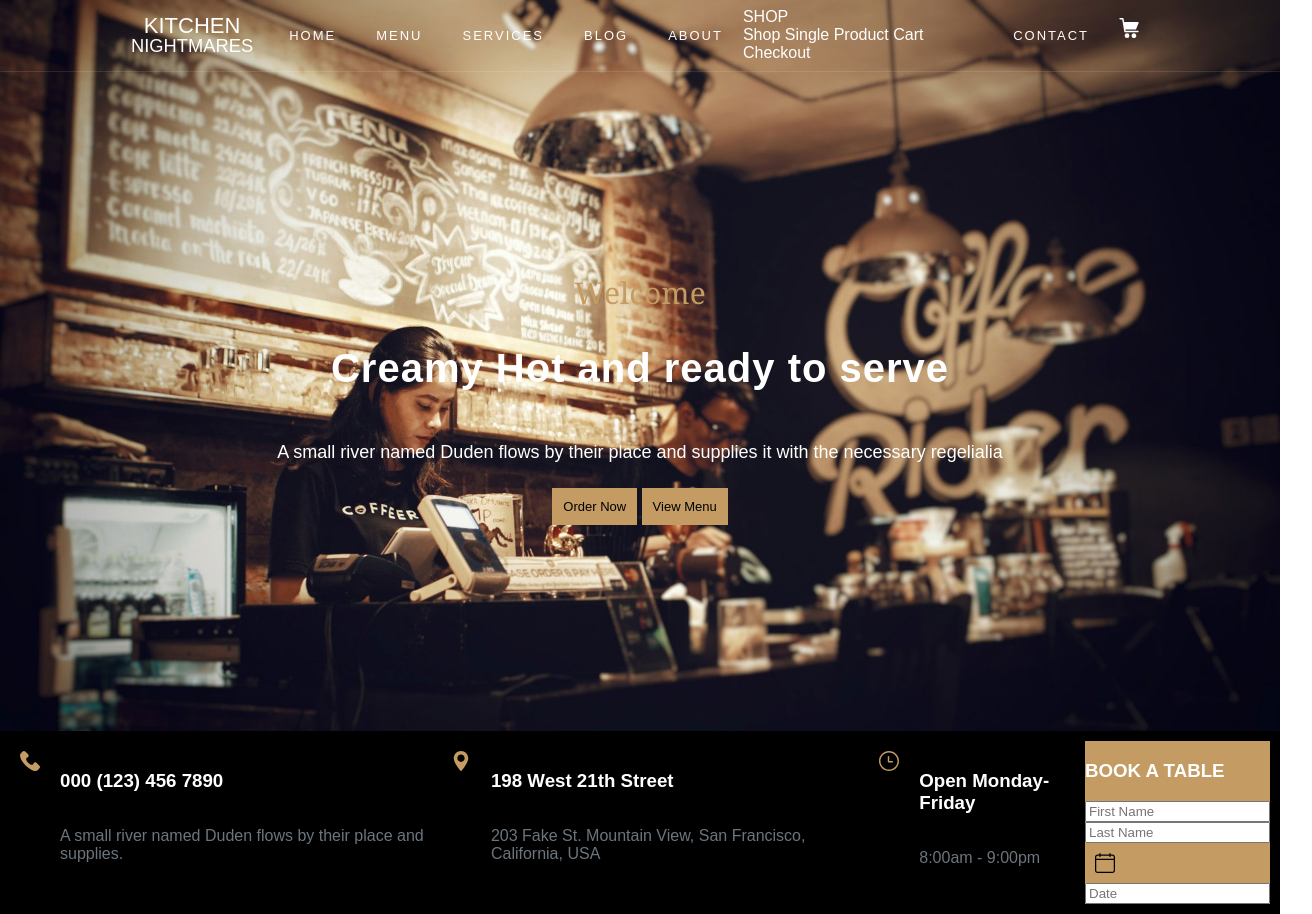
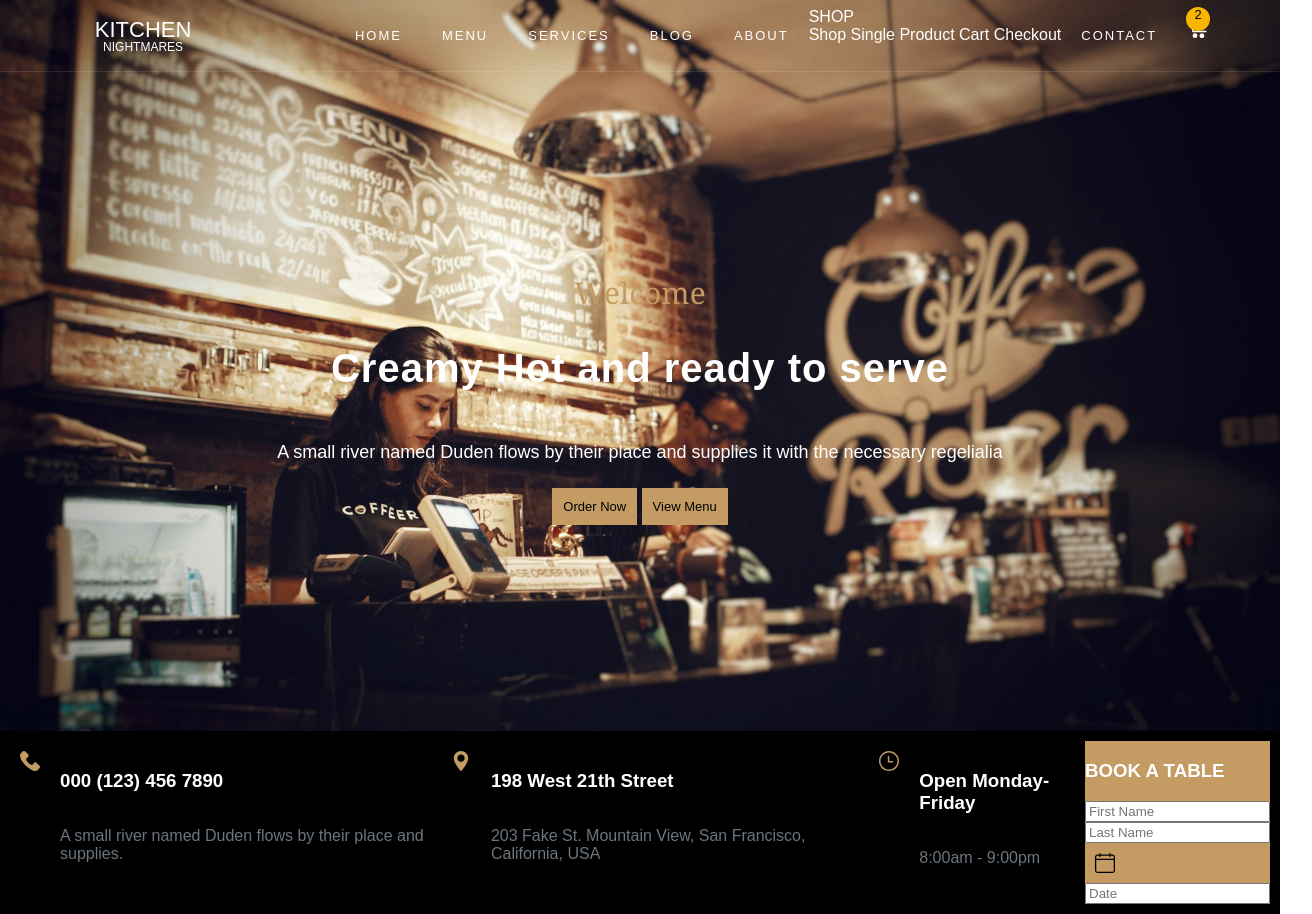
Before and after one commit to Lazybon/Kitchen-Nightmares, a website built with Parcel: page index.html in a window 1280 px wide. Shown: the whole page, 1312 px wide, since content can reach past the window. Built offline with nearby package versions, Linux system fonts and the light colour scheme.

Commit message:
continue to do header

```diff
--- a/index.html
+++ b/index.html
@@ -28,7 +28,8 @@
               </div>
             </li>
             <li class="nav-item"><a href="" class="nav-link">CONTACT</a></li>
-            <div><a class="icon"><img src="src/img/shopping-cart.svg" width="20px" height="20px"></a></div>
+            <a class ="nav-link"> <span class="icon"><img src="src/img/shopping-cart.svg" width="20px" height="20px">
+            </span><span class="number-purchases">2</span></a>
           </ul>
         </div>
       </div>
--- a/src/styles.css
+++ b/src/styles.css
@@ -23,21 +23,25 @@ a {
   background-image: url(/src/img/bg_3.jpg);
   background-size: 100%;
   flex-direction: column;
+  width: 100%;
 }
 .navigation-block {
-padding: .5rem 1rem;
-border-bottom: 1px solid rgba(255, 255, 255, 0.1);
+  display: flex;
+  padding: .5rem 1rem;
+  border-bottom: 1px solid rgba(255, 255, 255, 0.1);
+  width: 100%;
 }
 .container {
   text-decoration: none;
   display: flex;
   align-items: center;
-  justify-content: space-between;
+  justify-content: space-around;
   padding-left: 15px;
   padding-right: 15px;
-  margin-left: 100px;
-  margin-right: 100px;
+  margin-left: auto;
+  margin-right: auto;
   color: white;
+  width: 100%;
 }
 .logo-bar {
   display: flex;
@@ -48,6 +52,9 @@ border-bottom: 1px solid rgba(255, 255, 255, 0.1);
   font-size: 22px;
   line-height: 1;
   margin-right: 1rem;
+}
+.logo-bar small {
+  font-size: 12px;
 }
 .navbar-collaps {
   display: flex;
@@ -85,7 +92,7 @@ padding: 20px;
 }
 .nav-link-dropdown-toggle::after {
   content: &#9660;
-  color: white;
+  color: #white;
 }
 .nav-link-toggle {
   display: flex;
@@ -112,6 +119,17 @@ padding: 20px;
   height: 20px;
   width: 20px;
   padding: 10px;
+}
+.number-purchases {
+  position: absolute;
+  top: 7px;
+  right: 70px;
+  width: 24px;
+  height: 24px;
+  border-radius: 50%;
+  background-color: #f8b500;
+  color: black;
+  text-align: center;
 }
 .welcome-slide {
   padding: 200px;
```
